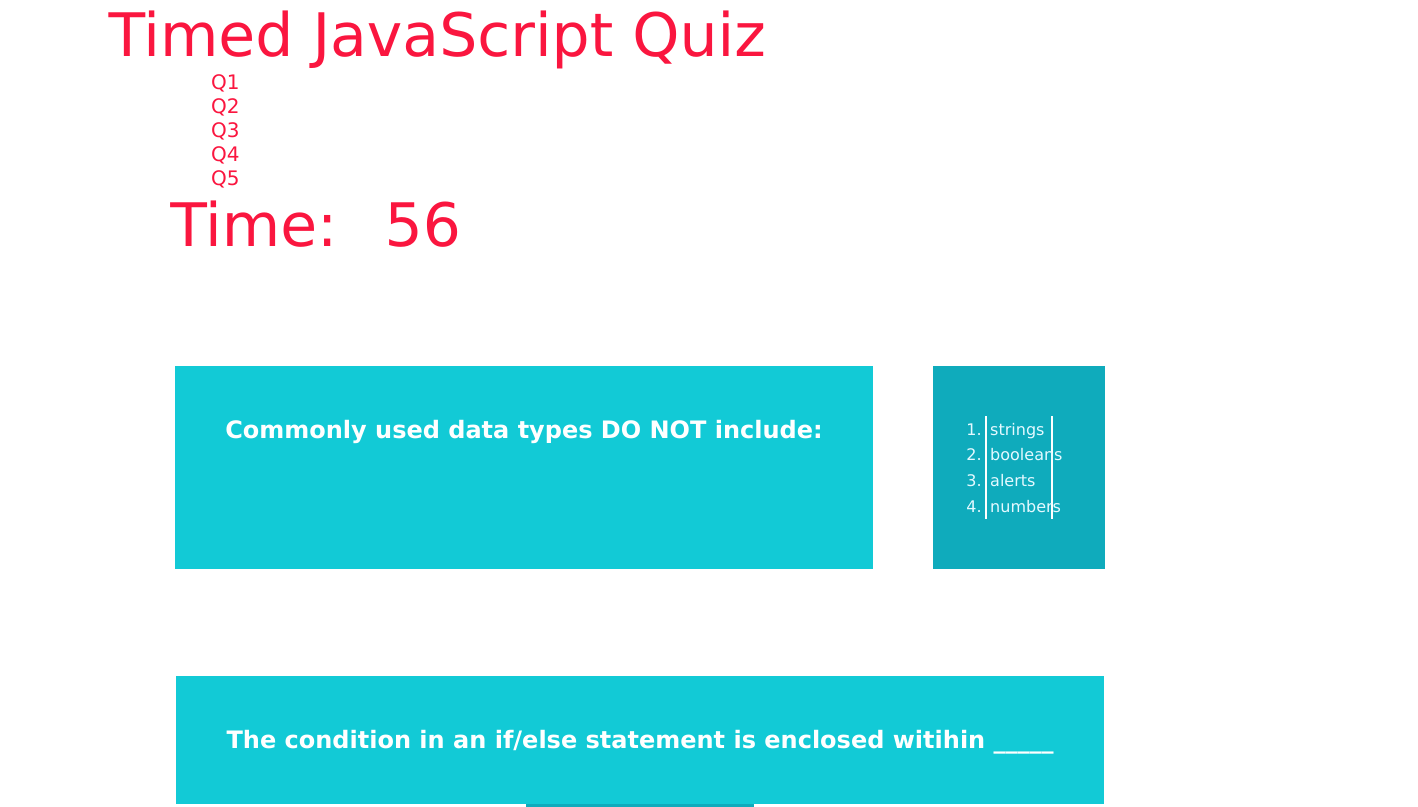
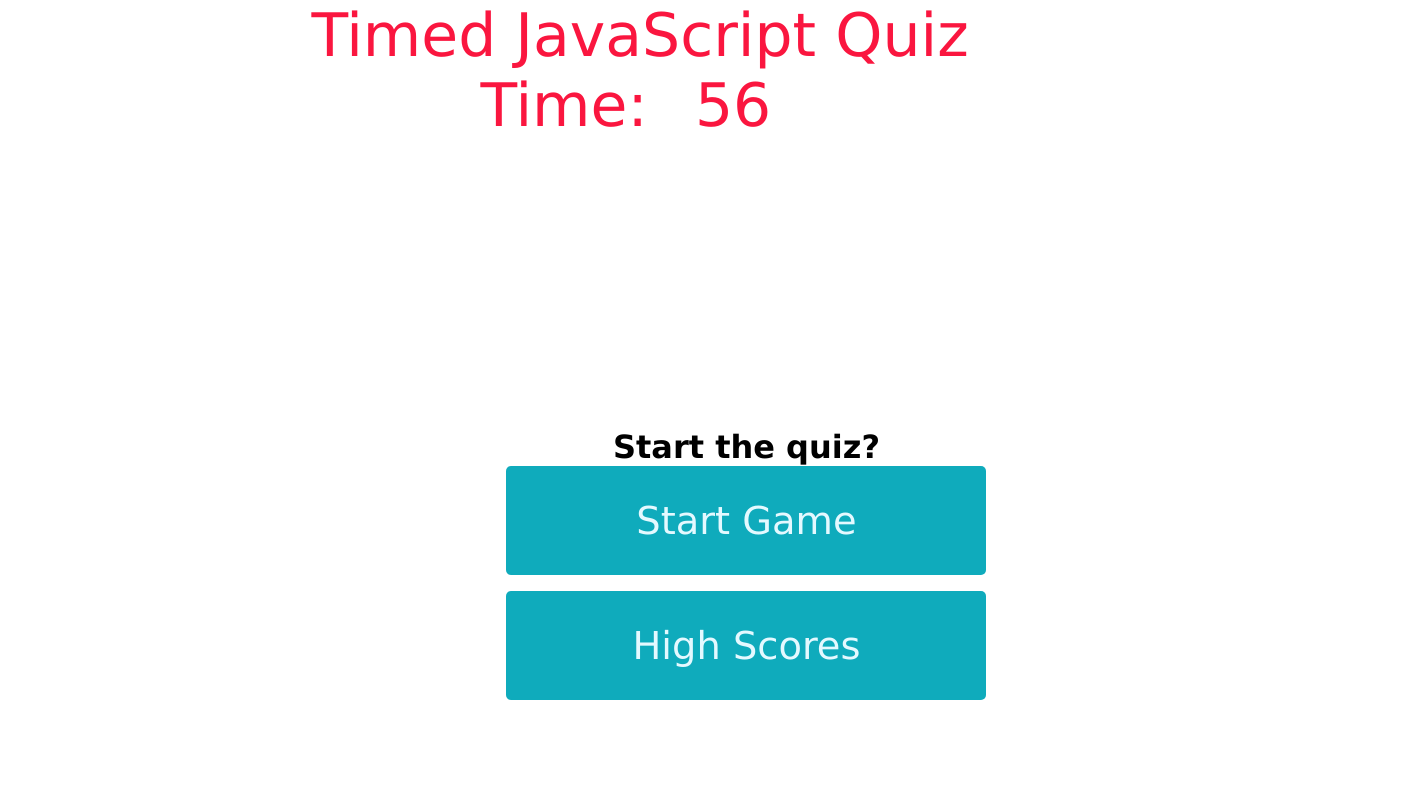
Before and after one commit to ehmahdee/coding-quiz, a plain HTML site: page index.html in a window 1280 px wide. Shown: the top 807 px of the page, 1418 px wide, since content can reach past the window. Drawn offline with Linux system fonts and the light colour scheme.

Commit message:
added specific html pages for the game and highscore.

```diff
--- a/assets/css/style.css
+++ b/assets/css/style.css
@@ -13,7 +13,7 @@
 
 header {
     font-size: 60px;
-    text-align: left;
+    text-align: center;
     color: var(--highlight);
 
 }
@@ -61,3 +61,55 @@ section ol {
     background-color: var(--highlight);
     color: var(--skyblue);
 }
+
+.container {
+    width: 100vw;
+    height: 100vh;
+    display: flex;
+    justify-content: center;
+    align-items: top;
+    max-width: 80rem;
+    margin: 0 auto;
+    padding: 2rem;
+}
+
+.flex-column{
+display: flex;
+flex-direction: column;
+}
+
+.flex-center{
+justify-content: center;
+align-items: center;
+}
+
+.justify-center{
+justify-content: center;
+}
+
+.text-center{
+text-align: center;
+}
+
+.hidden{
+    display: none;
+}
+
+.btn{
+    font-size: 2.4rem;
+    padding: 2rem 0;
+    width: 30rem;
+    text-align: center;
+    margin-bottom: 1rem;
+    text-decoration: none;
+    color: var(--skyblue);
+    background: var(--darkcyan);
+    border-radius: 5px;
+}
+
+.btn:hover{
+    color: var(--skyblue);
+    background: var(--highlight);
+    transition: transform 150ms;
+    transform: scale(1.03);
+}
--- a/assets/js/script.js
+++ b/assets/js/script.js
@@ -4,58 +4,13 @@ var quizScreen
 let duration = 60;
 const countdown = document.getElementById('time');
 
-setInterval(()=>{
-countdown.textContent = duration;
-duration--;
-}, 1000);
-// // Update the countdown every second
-// const timer = setInterval(() => {
-//     // Calculate the remaining time in seconds
-//   const timeLeft = duration - Math.floor((Date.now() - startTime) / 1000);
+let timer = setInterval(() => {
+    countdown.textContent = duration;
+    duration--;
 
-//     // Update the countdown element with the remaining time
-//   countdown.innerHTML = `Time left: ${timeLeft} seconds`;
-
-//     // Check if the timer has expired
-//   if (timeLeft <= 0) {
-//       clearInterval(timer);
-//       countdown.innerHTML = "Time's up!";
-//   }
-//   }, 1000);
-
-//   // Get the start time of the timer
-//   const startTime = Date.now();
-
-// var timeEl = document.querySelector(".time");
-
-// // Selects element by id
-// var mainEl = document.getElementById("main");
-
-// var secondsLeft = 10;
-
-// function setTime() {
-//   // Sets interval in variable
-//   var timerInterval = setInterval(function() {
-//     secondsLeft--;
-//     timeEl.textContent = secondsLeft + " seconds left till colorsplosion.";
-
-//     if(secondsLeft === 0) {
-//       // Stops execution of action at set interval
-//       clearInterval(timerInterval);
-//       // Calls function to create and append image
-//       sendMessage();
-//     }
-
-//   }, 1000);
-// }
-
-// // Function to create and append colorsplosion image
-// function sendMessage() {
-//   timeEl.textContent = " ";
-//   var imgEl = document.createElement("img");
-//   imgEl.setAttribute("src", "images/image_1.jpg");
-//   mainEl.appendChild(imgEl);
-
-// }
-
-// setTime();
+    // Check if the timer has expired
+    if (duration === 0) {
+      clearInterval(timer);
+      countdown.innerHTML = "Time's up!";
+    }
+  }, 1000);
--- a/index.html
+++ b/index.html
@@ -11,7 +11,7 @@
 <body>
 
     <header>Timed JavaScript Quiz
-        <nav>
+        <!-- <nav>
             <ul>
                 <li>Q1</li>
                 <li>Q2</li>
@@ -19,7 +19,7 @@
                 <li>Q4</li>
                 <li>Q5</li>
             </ul>
-        </nav>
+        </nav> -->
         <div id="quiz-screen" class="hide">
             <div id="time-remaining">Time: <span id="time"></span></div>
             <div id="question"></div>
@@ -27,7 +27,13 @@
         </div>
 
     </header>
-
+    <div class="container">
+    <div id="start-screen" class="flex-column flex-center">
+        <h1>Start the quiz?</h1>
+        <a href="./game.html" class="btn">Start Game</a>
+        <a href="./highscore.html" class="btn">High Scores</a>
+    </div>
+    </div>
     <main>
 
         <section>
```
Also changed, not shown: game.html (added, +64 -0 lines), highscore.html (added).
